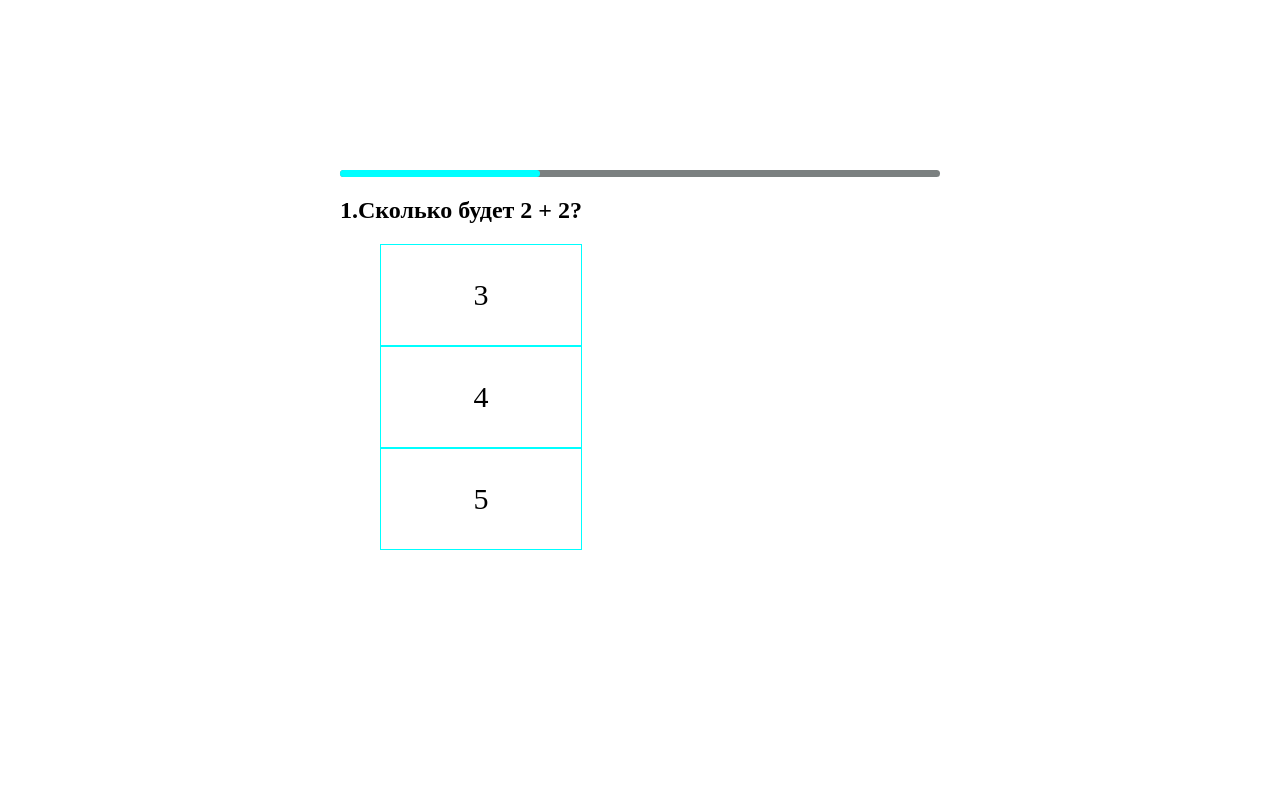
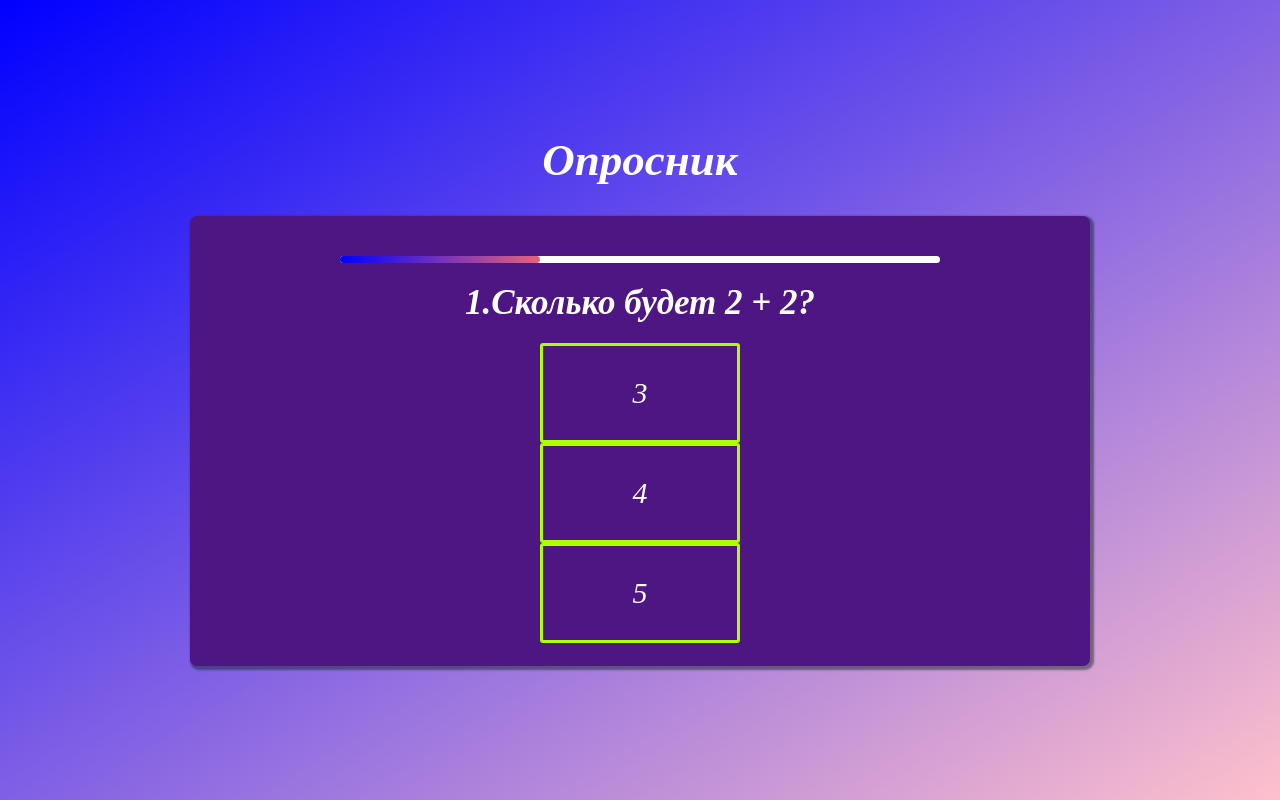
Before and after one commit to Andrei177/6-projects-react, a React (Create React App) app: page / in a window 1280 px wide. Built offline with nearby package versions, Linux system fonts and the light colour scheme.

Commit message:
add styles from quiz

```diff
--- a/src/App.css
+++ b/src/App.css
@@ -1,32 +1,71 @@
+*{
+  margin: 0;
+  padding: 0;
+  box-sizing: border-box;
+  font-style: italic;
+}
 .App{
   display: flex;
   justify-content: center;
   align-items: center;
-  height: 90vh;
+  flex-direction: column;
+  background: linear-gradient(to bottom right, blue, pink);
+  height: 100vh;
+}
+.title{
+  color: white;
+  font-size: 45px;
+  font-style: italic;
+  margin-bottom: 30px;
 }
 .progress{
   position: relative;
   width: 600px;
-  background-color: rgb(123, 128, 128);
+  background-color: white;
   height: 7px;
   border-radius: 30px;
-  z-index: 1;
+  margin: 0 auto;
 }
 .progress-line{
-  z-index: 3;
   position: absolute;
-  background-color: aqua;
+  background: linear-gradient(to right,blue, rgb(231, 99, 121));;
   height: 7px;
   border-radius: 7px;
+}
+.question{
+  color: white;
+  font-size: 35px;
+  padding: 20px 0px;
 }
 .response__item{
   cursor: pointer;
   font-size: 30px;
-  border: 1px solid aqua;
+  border: 3px solid rgb(174, 255, 0);
+  border-radius: 3px;
   width: 200px;
   height: 100px;
   list-style: none;
   display: flex;
   justify-content: center;
   align-items: center;
+  color: white;
 }
+.quiz{
+  background: rgb(78, 22, 130);
+  text-align: center;
+  border-radius: 7px;
+  box-shadow: 2px 2px 2px 2px rgba(23, 34, 45, 0.5);
+  padding: 40px;
+  height: 450px;
+  width: 900px;
+}
+.response{
+  display: flex;
+  flex-direction: column;
+  align-items: center;
+}
+.result{
+  color: white;
+  font-size: 35px;
+  margin-top: 150px;
+}
--- a/src/App.js
+++ b/src/App.js
@@ -5,6 +5,7 @@ function App() {
 
   return (
     <div className="App">
+      <h1 className='title'>Опросник</h1>
       <Quiz/>
     </div>
   );
--- a/src/components/Quiz.jsx
+++ b/src/components/Quiz.jsx
@@ -26,7 +26,7 @@ const Quiz = () => {
     <div className='quiz'>
       <div className='progress'><div className='progress-line' style={{width: num<3?200*num:600}}></div></div>
       {
-        questions.filter(question => {return question.number===num}).map(que => {return <h2 key={que.number}>{que.number}.{que.text}</h2>})
+        questions.filter(question => {return question.number===num}).map(que => {return <h2 className='question' key={que.number}>{que.number}.{que.text}</h2>})
       }
       {
         response.filter(res => res.number===num).map(numbr =>
@@ -35,7 +35,7 @@ const Quiz = () => {
         </ul>
         )
       }
-      {(num > 3)&&<h2>Вы угадали {rightCount} вопроса из {num-1}</h2>}
+      {(num > 3)&&<h2 className='result'>Вы угадали {rightCount} вопроса из {num-1}</h2>}
     </div>
   )
 }
```
